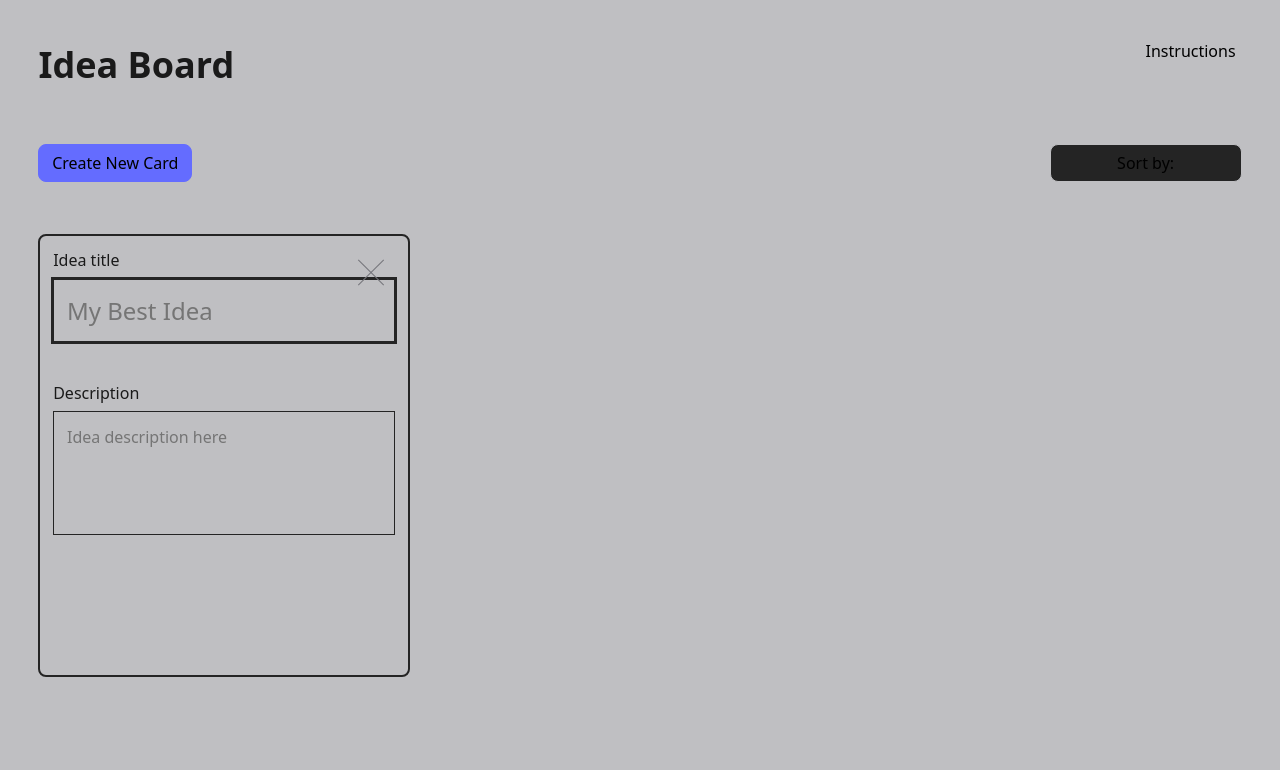
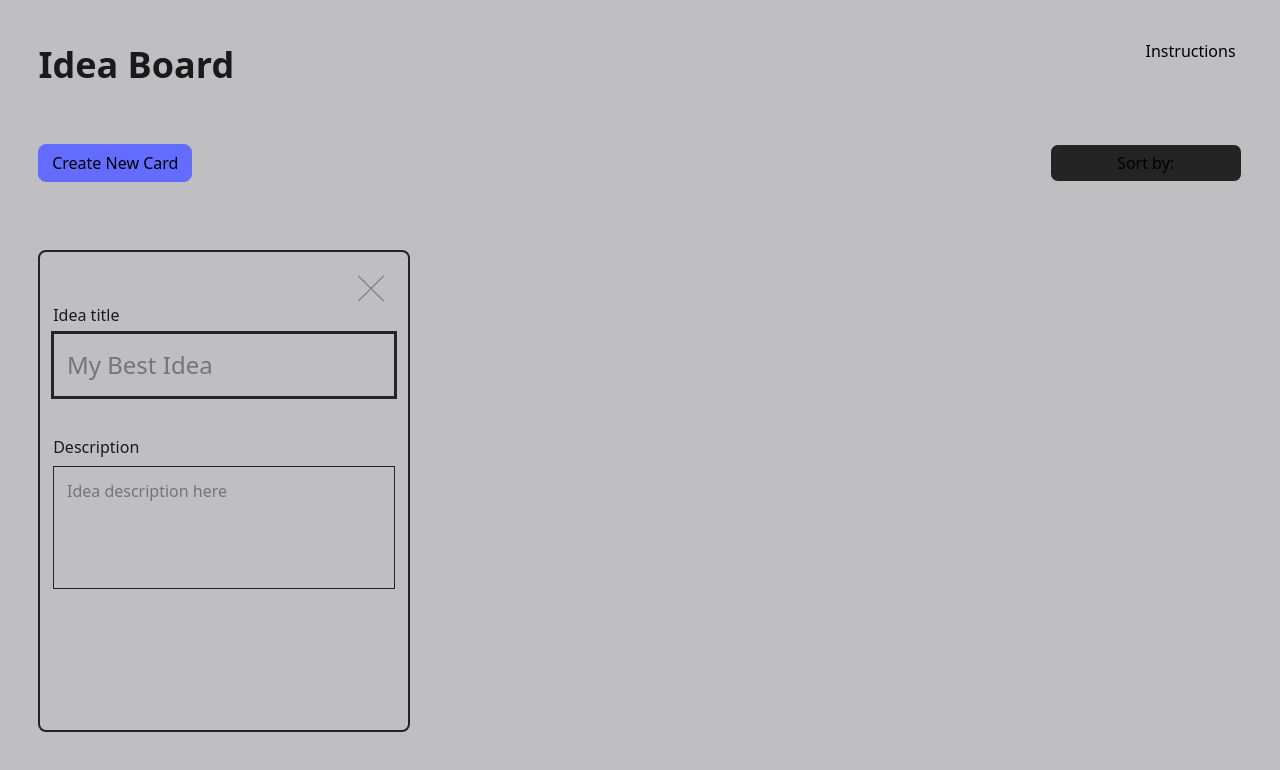
Before and after one commit to juliscapucin/idea-board, a React (Vite) app: page / in a window 1280 px wide. Both pictures are taken after a click on the button "Create New Card". Shown: the top 770 px of the page. Built offline with nearby package versions, Linux system fonts and the light colour scheme.

Commit message:
fix page scroll

```diff
--- a/src/styles/idea-card.css
+++ b/src/styles/idea-card.css
@@ -4,12 +4,13 @@
 	);
 	position: relative;
 	flex: 0 0 var(--card-width);
-	min-width: 23rem;
+	min-width: 20rem;
 	max-width: 35rem;
 	aspect-ratio: square;
 	background-color: var(--color-secondary);
 	color: var(--color-text-dark);
 	padding: var(--space-xs);
+	padding-top: var(--space-lg);
 	border-radius: var(--radius-md);
 	border: solid 2px var(--color-primary);
 }
--- a/src/styles/main.css
+++ b/src/styles/main.css
@@ -64,7 +64,6 @@ textarea:focus-visible {
 
 .main {
 	width: 100%;
-	height: 100svh;
 }
 
 .main__cards-container {
@@ -73,12 +72,13 @@ textarea:focus-visible {
 	align-items: flex-start;
 	justify-content: flex-start;
 	gap: var(--space-md);
-	height: 100%;
+	height: calc(100% - var(--header-height));
 }
 
 .main__header {
 	position: relative;
 	width: 100%;
+	height: var(--header-height);
 	margin-bottom: var(--space-lg);
 }
 
--- a/src/styles/variables.css
+++ b/src/styles/variables.css
@@ -37,6 +37,8 @@
 
 	--radius-md: 8px;
 
+	--header-height: 10rem;
+
 	--text-xxs: 0.75rem;
 	--text-xs: 0.875rem;
 	--text-sm: 1rem;
```
